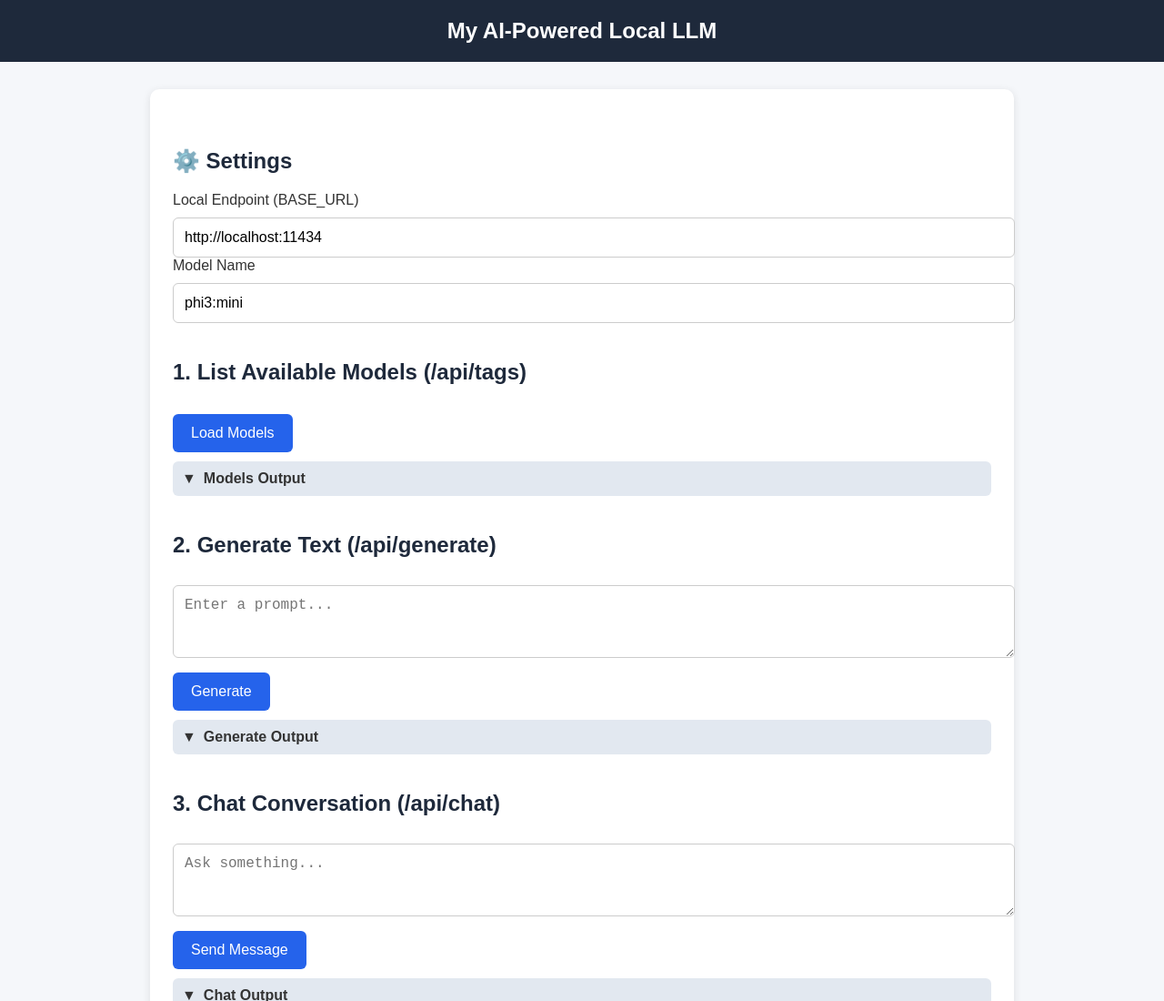
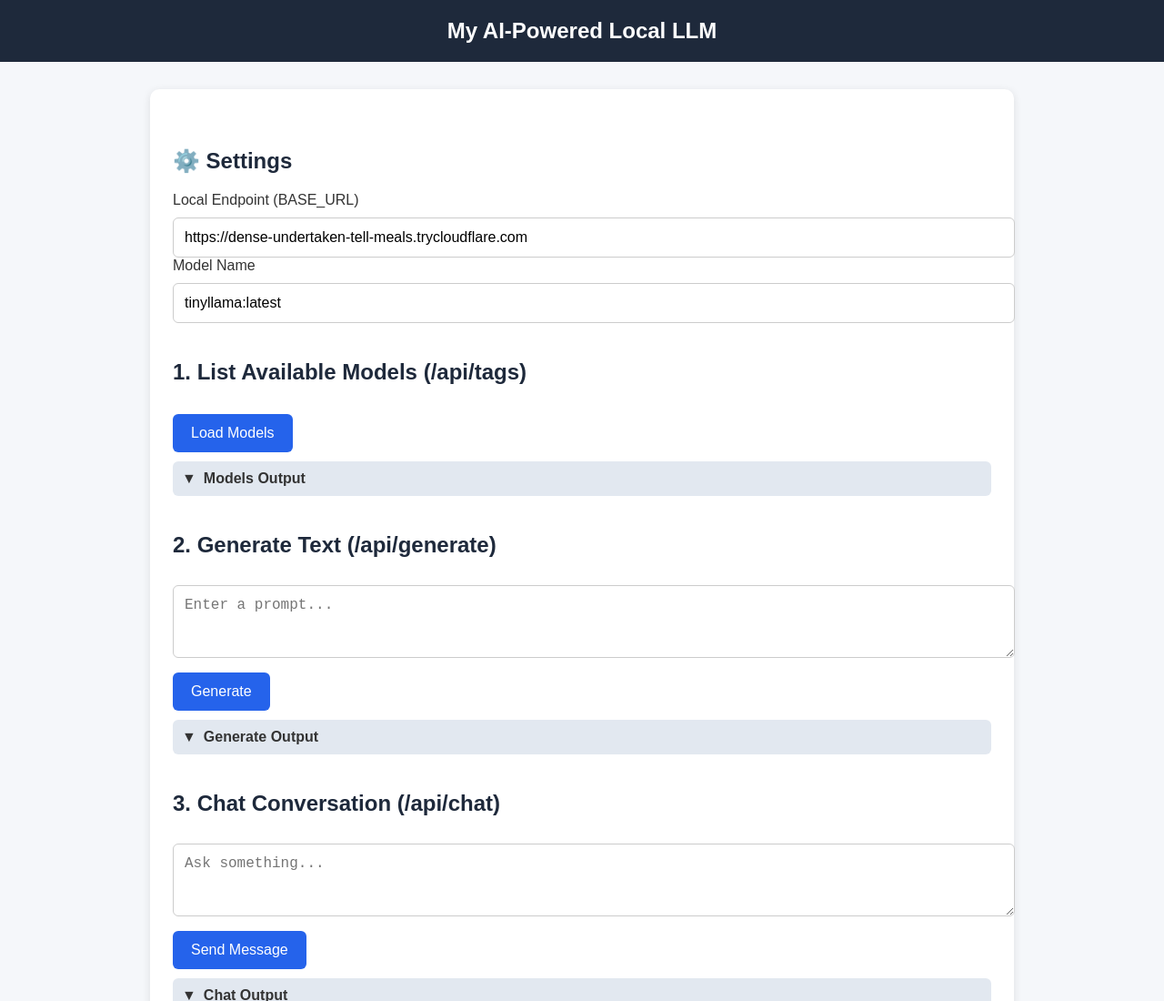
Before and after one commit to voiceofpanky/ollma-qwen, a website: page public/index.html in a window 1280 px wide. Shown: the top 1100 px of the page at 91% size. Drawn offline with Linux system fonts and the light colour scheme.

Commit message:
updated default url pointing to google colab

```diff
--- a/public/index.html
+++ b/public/index.html
@@ -245,10 +245,10 @@
   <!-- SETTINGS -->
   <h2>⚙️ Settings</h2>
   <label>Local Endpoint (BASE_URL)</label>
-  <input id="endpointInput" value="http://localhost:11434" />
+  <input id="endpointInput" value="https://dense-undertaken-tell-meals.trycloudflare.com" />
 
   <label>Model Name</label>
-  <input id="modelInput" value="phi3:mini" />
+  <input id="modelInput" value="tinyllama:latest" />
 
   <!-- MODEL LIST -->
   <h2>1. List Available Models (/api/tags)</h2>
```
